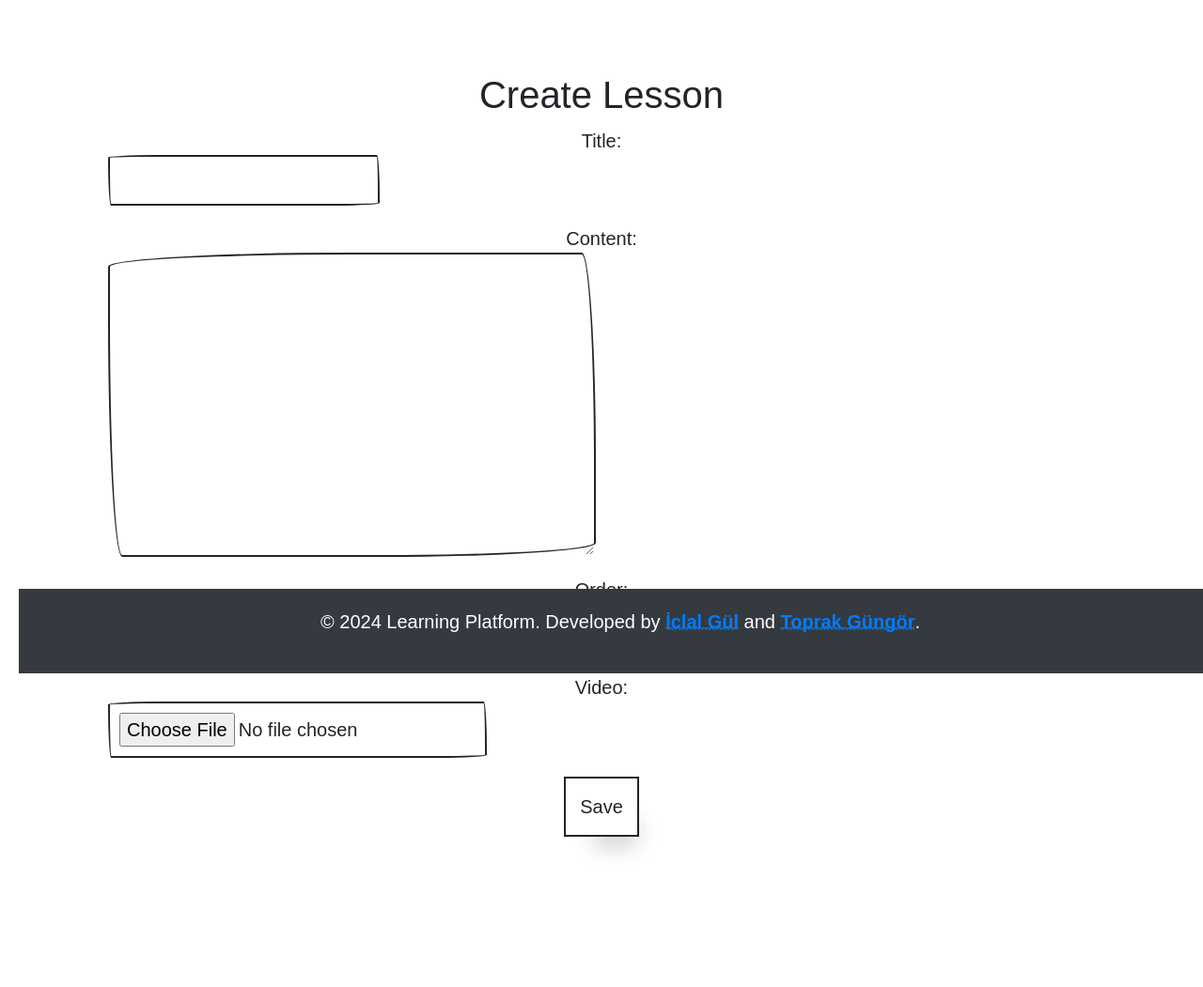
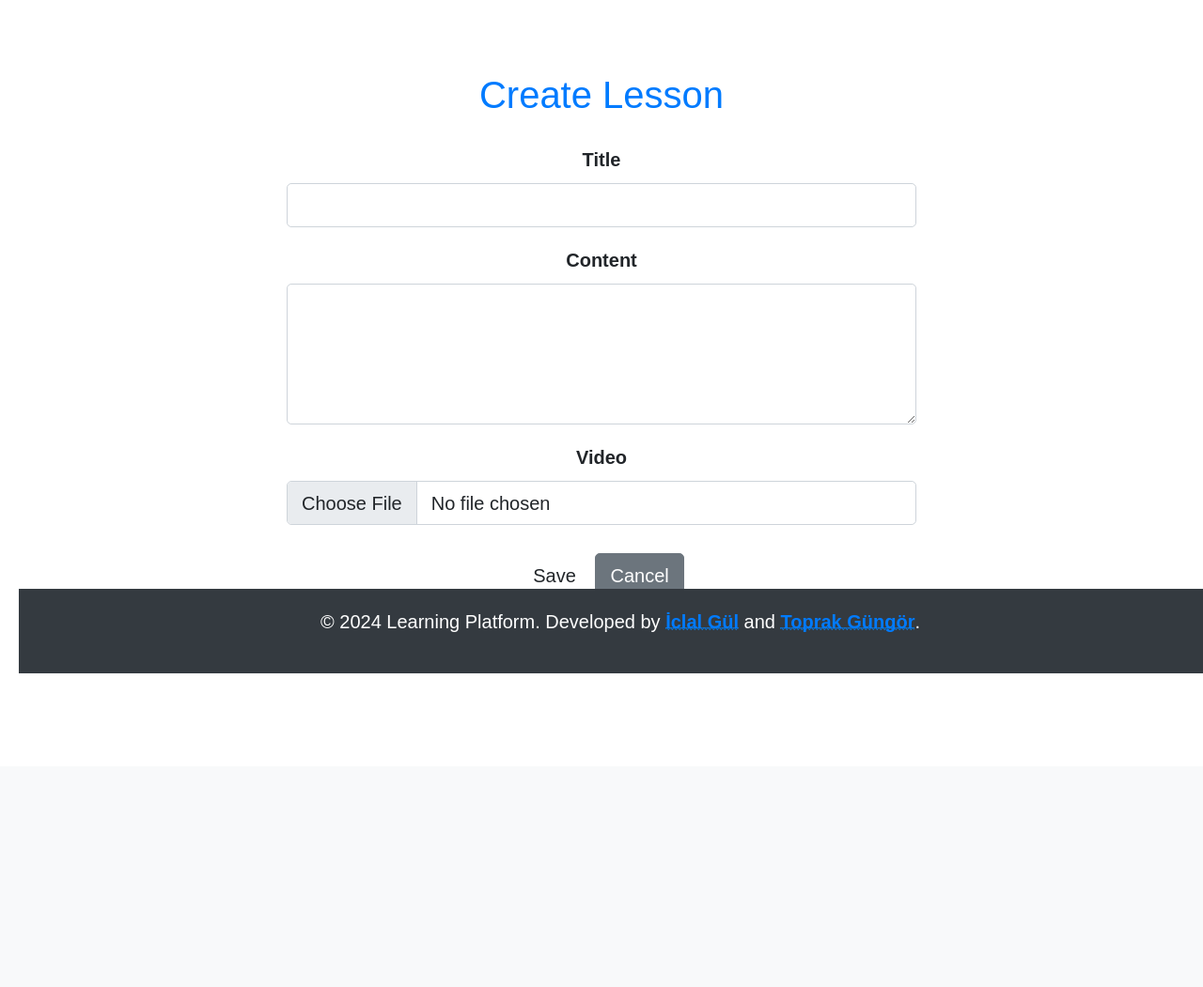
Before and after one commit to b2210356037/learning_platform, a Django app: page /courses/1/add_lesson/ in a window 1280 px wide. Shown: the part 83-1134 px from the top of the page at 94% size. After the commit the page ends 800 px from the top, so only its background shows below. Run offline with Django 5.2, Linux system fonts and the light colour scheme; a user stored in the database is signed in; data comes from the database, SQL or seed files in the repository; some libraries are stand-ins or nearby versions; some web fonts are replaced.

Commit message:
html forms fixed

```diff
--- a/learning_platform/templates/base.html
+++ b/learning_platform/templates/base.html
@@ -22,7 +22,7 @@
     <!-- Bootstrap'ı sonra yükleyin -->
 
     <link rel="stylesheet" href="{% static 'css/paper.css' %}">
-    <link href="https://cdn.jsdelivr.net/npm/bootstrap@5.1.3/dist/css/bootstrap.min.css" rel="stylesheet">
+      <link href="https://cdn.jsdelivr.net/npm/bootstrap@5.1.3/dist/css/bootstrap.min.css" rel="stylesheet">
     <link rel="stylesheet" href="{% static 'css/styles.css' %}">
 </head>
 
@@ -74,6 +74,7 @@
             color: #007bff !important; /* Hover durumunda da aynı renkte kalması için */
             text-decoration: underline;
         }
+
     </style>
 </head>
 <body>
--- a/learning_platform/templates/courses/lesson_form.html
+++ b/learning_platform/templates/courses/lesson_form.html
@@ -1,10 +1,36 @@
 {% extends 'base.html' %}
 
 {% block content %}
-  <h2>{% if lesson %}Edit{% else %}Create{% endif %} Lesson</h2>
-  <form method="post" enctype="multipart/form-data">
-    {% csrf_token %}
-    {{ form.as_p }}
-    <button type="submit">Save</button>
-  </form>
+<style>
+
+    h2.text-center.mb-4 {
+        color: #007bff;
+    }
+</style>
+<div class="container">
+    <h2 class="text-center mb-4">{% if lesson %}Edit{% else %}Create{% endif %} Lesson</h2>
+    <div class="row justify-content-center">
+        <div class="col-md-8">
+            <form method="post" enctype="multipart/form-data">
+                {% csrf_token %}
+                <div class="mb-3">
+                    <label for="id_title" class="form-label text-center d-block">Title</label>
+                    <input type="text" name="title" maxlength="200" class="form-control text-center" id="id_title" required>
+                </div>
+                <div class="mb-3">
+                    <label for="id_content" class="form-label text-center d-block">Content</label>
+                    <textarea name="content" class="form-control text-center" id="id_content" rows="5" required></textarea>
+                </div>
+                <div class="mb-3">
+                    <label for="id_video" class="form-label text-center d-block">Video</label>
+                    <input type="file" name="video" class="form-control text-center" id="id_video">
+                </div>
+                <div class="text-center mt-4">
+                    <button type="submit" class="btn btn-primary">Save</button>
+                    <a href="{% url 'course_detail' course.id %}" class="btn btn-secondary">Cancel</a>
+                </div>
+            </form>
+        </div>
+    </div>
+</div>
 {% endblock %}
```
Also changed, not shown: learning_platform/templates/accounts/change_password.html (+8 -2 lines).
